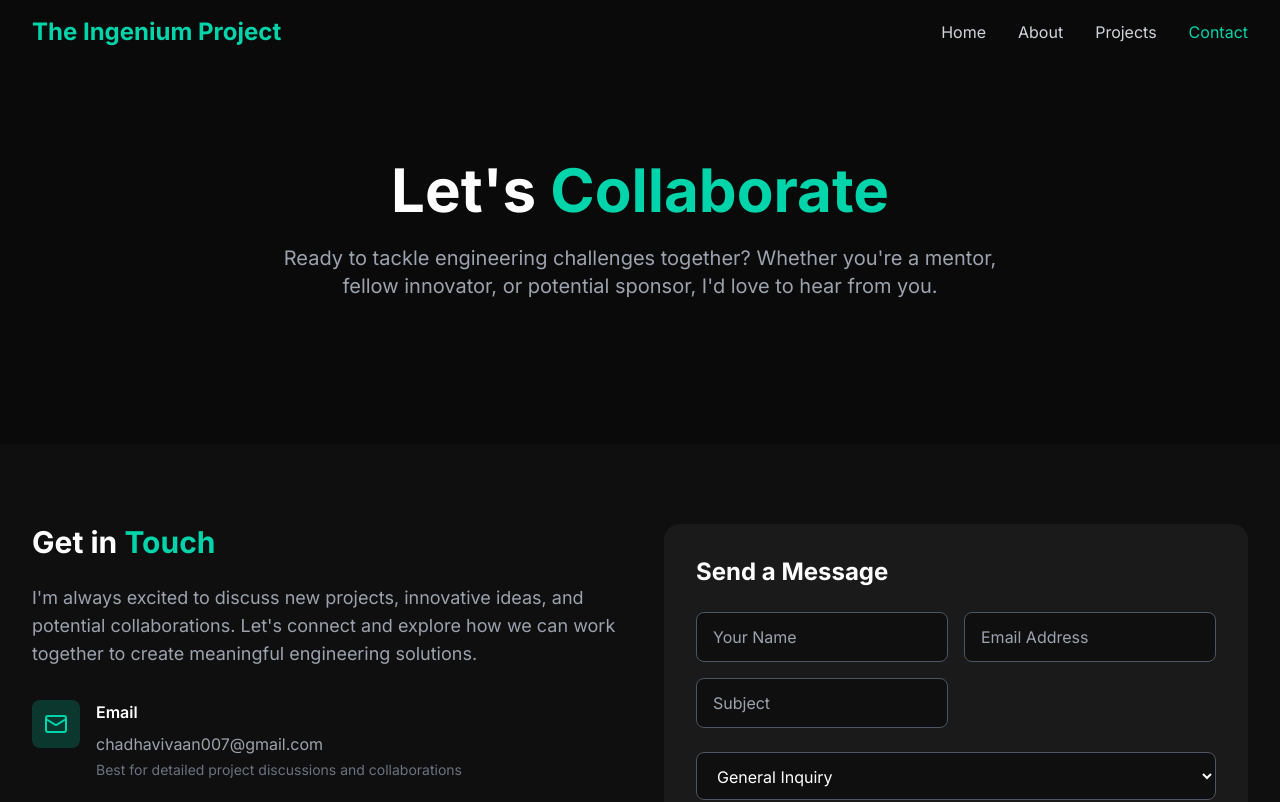
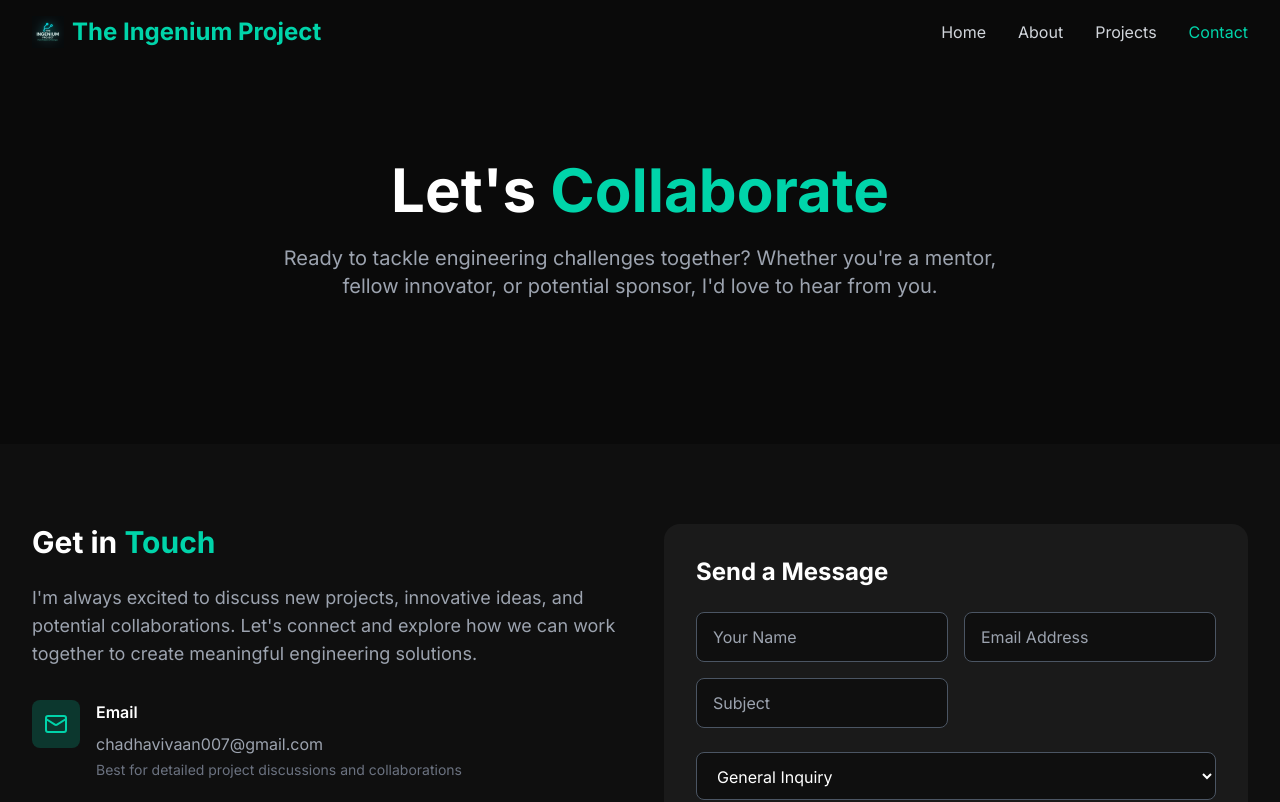
Before and after one commit to vivaanchadha01/ingenium-site-new, a React (Vite) app: page /contact in a window 1280 px wide. Shown: the top 802 px of the page. Built offline with nearby package versions, Linux system fonts and the light colour scheme.

Commit message:
Your message

```diff
--- a/src/components/Header.tsx
+++ b/src/components/Header.tsx
@@ -36,8 +36,17 @@ const Header: React.FC = () => {
     >
       <nav className="max-w-7xl mx-auto px-4 sm:px-6 lg:px-8">
         <div className="flex justify-between items-center py-4">
-          <Link to="/" className="text-2xl font-bold text-primary-500">
-            The Ingenium Project
+
+          {/* Logo + Title */}
+          <Link to="/" className="flex items-center space-x-2">
+            <img
+              src="/ingenium-logo.png"
+              alt="Ingenium Logo"
+              className="h-8 w-8"
+            />
+            <span className="hidden sm:inline text-2xl font-bold text-primary-500">
+              The Ingenium Project
+            </span>
           </Link>
 
           {/* Desktop Navigation */}
```
